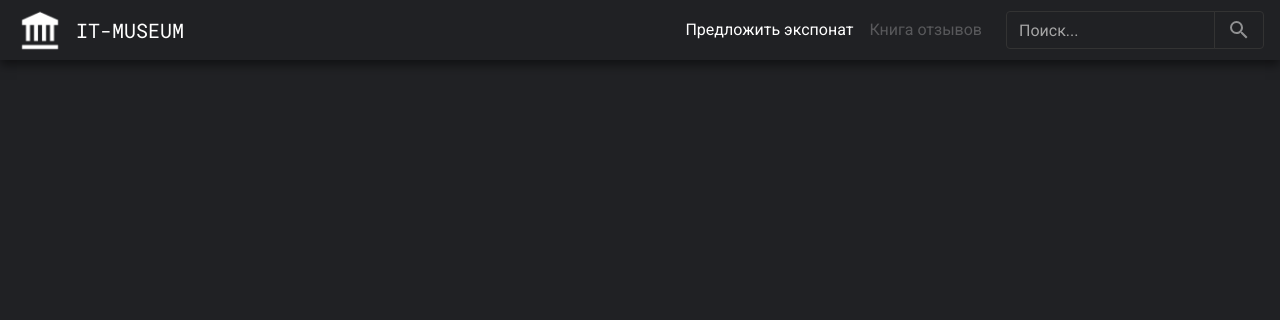
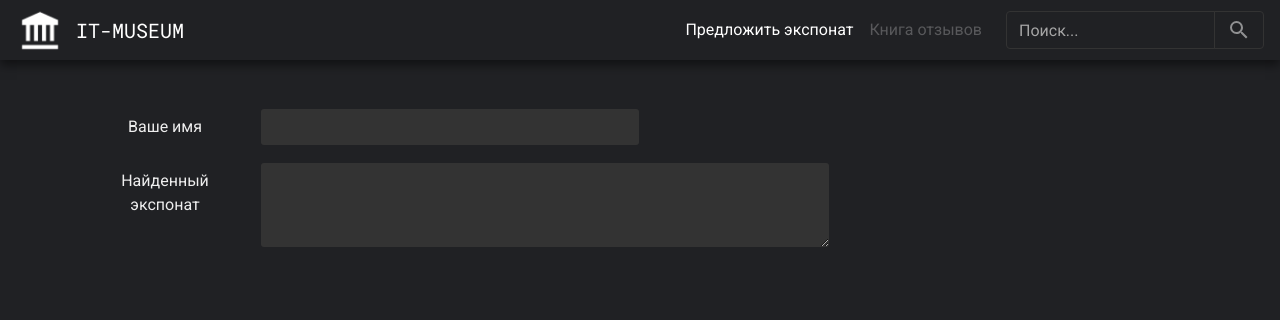
Before and after one commit to project-six/it-museum, a Django app: page /propose/ in a window 1280 px wide. Shown: the top 320 px of the page. Run offline with Django 3.2, Linux system fonts and the light colour scheme; parts of the project's set-up code (start-up, migrations or seed data) failed here and were passed over; some libraries are stand-ins or nearby versions.

Commit message:
Add halls_list and propose
- halls_list
- propose page has forms

```diff
--- a/museum/static/css/style.css
+++ b/museum/static/css/style.css
@@ -116,3 +116,26 @@ body {
 .polaroid > .polaroid-caption > p {
     margin: auto;
 }
+
+.halls-list {
+
+    list-style-type: none;
+}
+
+.halls-list > li {
+}
+
+.halls-list > li > a {
+    color: white;
+    font-size: 32px;
+}
+
+.propose-field {
+    background-color: #333;
+    border-color: transparent;
+}
+
+.propose-field:focus {
+    background-color: white;
+    border-color: #A6A6A6;
+}
--- a/museum/templates/base.html
+++ b/museum/templates/base.html
@@ -11,7 +11,7 @@
           integrity="sha384-WskhaSGFgHYWDcbwN70/dfYBj47jz9qbsMId/iRN3ewGhXQFZCSftd1LZCfmhktB" crossorigin="anonymous">
     <link href="https://fonts.googleapis.com/css?family=Roboto+Mono|Roboto:400,400i,700&amp;subset=cyrillic"
           rel="stylesheet">
-    <link href="{% static 'css/style.css' %}?v=13" rel="stylesheet">
+    <link href="{% static 'css/style.css' %}?v=15" rel="stylesheet">
 </head>
 
 <body>
--- a/museum/templates/propose.html
+++ b/museum/templates/propose.html
@@ -8,5 +8,14 @@ active
 {% endblock %}
 
 {% block content %}
-
+<form class="mt-5">
+  <div class="form-group row">
+    <label class="col-md-2 col-form-label" for="exampleFormControlInput1">Ваше имя</label>
+    <input type="email" class="form-control propose-field col-md-4"  id="exampleFormControlInput1" placeholder="">
+  </div>
+  <div class="form-group row">
+    <label class="col-md-2 col-form-label" for="exampleFormControlTextarea1">Найденный экспонат</label>
+    <textarea class="form-control propose-field col-md-6" id="exampleFormControlTextarea1" rows="3"></textarea>
+  </div>
+</form>
 {% endblock %}
--- a/museum/urls.py
+++ b/museum/urls.py
@@ -5,5 +5,6 @@ from . import views
 urlpatterns = [
     path('', views.index, name='index'),
     re_path(r'^halls/(\d+)/$', views.hall, name='hall'),
-    path('propose/', views.propose, name='propose')
+    path('propose/', views.propose, name='propose'),
+    path('halls/', views.hall_list, name='hall_list')
 ]
--- a/museum/views.py
+++ b/museum/views.py
@@ -37,3 +37,12 @@ def propose(request):
         request,
         'propose.html'
     )
+
+
+def hall_list(request):
+    halls = Hall.objects.all()
+    return render(
+        request,
+        'hall_list.html',
+        {'halls': halls}
+    )
```
Also changed, not shown: museum/templates/hall_list.html (added, +12 -0 lines), museum/templates/index.html (+9 -4 lines).
